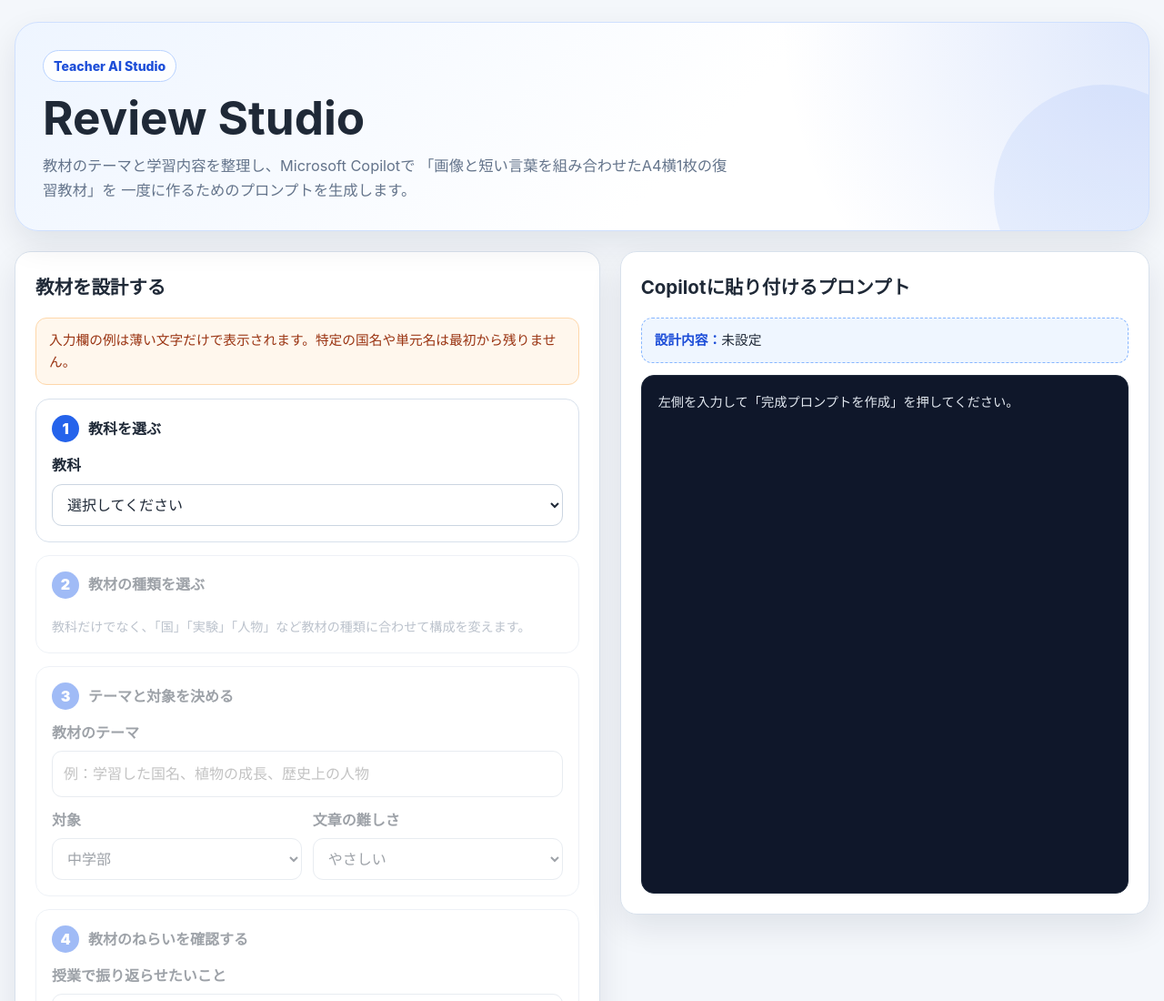
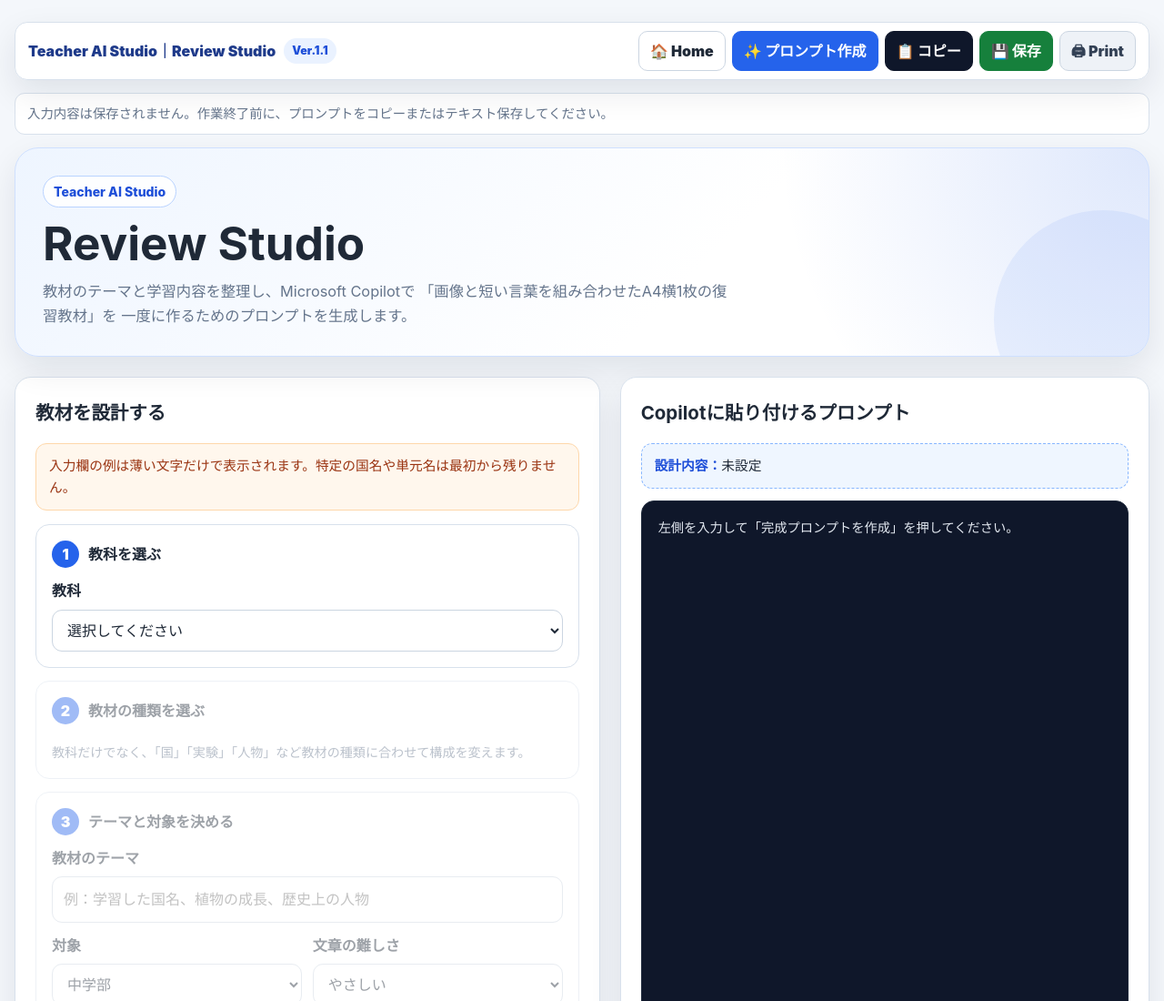
Before and after one commit to fujimao20035211-crypto/teacher-ai-studio, a plain HTML site: page review.html in a window 1280 px wide. Shown: the top 1100 px of the page at 91% size. Drawn offline with Linux system fonts and the light colour scheme.

Commit message:
review.html

```diff
--- a/review.html
+++ b/review.html
@@ -3,7 +3,7 @@
 <head>
   <meta charset="UTF-8">
   <meta name="viewport" content="width=device-width, initial-scale=1.0">
-  <title>Review Studio | Teacher AI Studio</title>
+  <title>Teacher AI Studio｜Review Studio</title>
   <style>
     :root {
       --bg: #f4f7fb;
@@ -472,7 +472,7 @@
 
     @media print {
       body { background: #fff; }
-      .hero, .main-grid, .preview-header { display: none !important; }
+      .toolbar, .save-note, .hero, .main-grid, .preview-header { display: none !important; }
       .app { width: auto; margin: 0; padding: 0; }
       .panel { border: 0; box-shadow: none; }
       .preview-panel { margin: 0; padding: 0; }
@@ -485,10 +485,159 @@
       }
       @page { size: A4 landscape; margin: 0; }
     }
+
+    .toolbar {
+      position: sticky;
+      top: 0;
+      z-index: 1000;
+      display: flex;
+      align-items: center;
+      justify-content: space-between;
+      gap: 14px;
+      min-height: 58px;
+      margin-bottom: 14px;
+      padding: 9px 14px;
+      border: 1px solid var(--line);
+      border-radius: 14px;
+      background: rgba(255,255,255,.96);
+      box-shadow: var(--shadow);
+      backdrop-filter: blur(10px);
+    }
+
+    .toolbar-title {
+      display: flex;
+      align-items: center;
+      gap: 9px;
+      min-width: 0;
+      color: #1e3a8a;
+      font-weight: 900;
+    }
+
+    .toolbar-title .tool-name {
+      overflow: hidden;
+      text-overflow: ellipsis;
+      white-space: nowrap;
+    }
+
+    .toolbar-title .version {
+      flex: 0 0 auto;
+      padding: 4px 9px;
+      border-radius: 999px;
+      background: var(--accent-soft);
+      color: #1d4ed8;
+      font-size: .78rem;
+    }
+
+    .toolbar-actions {
+      display: flex;
+      align-items: center;
+      justify-content: flex-end;
+      gap: 7px;
+      flex-wrap: wrap;
+    }
+
+    .toolbar-btn {
+      display: inline-flex;
+      align-items: center;
+      justify-content: center;
+      min-height: 38px;
+      padding: 8px 12px;
+      border: 1px solid #cbd5e1;
+      border-radius: 10px;
+      background: #fff;
+      color: var(--text);
+      text-decoration: none;
+      font-weight: 900;
+      cursor: pointer;
+      transition: .18s;
+    }
+
+    .toolbar-btn:hover {
+      transform: translateY(-1px);
+      border-color: #94a3b8;
+      background: #f8fafc;
+    }
+
+    .toolbar-btn.primary {
+      border-color: var(--accent);
+      background: var(--accent);
+      color: #fff;
+    }
+
+    .toolbar-btn.dark {
+      border-color: #0f172a;
+      background: #0f172a;
+      color: #fff;
+    }
+
+    .toolbar-btn.success {
+      border-color: var(--success);
+      background: var(--success);
+      color: #fff;
+    }
+
+    .toolbar-btn.soft {
+      background: #eef2f7;
+      color: #334155;
+    }
+
+    .save-note {
+      margin: 0 0 14px;
+      padding: 10px 13px;
+      border: 1px solid var(--line);
+      border-radius: 11px;
+      background: #fff;
+      color: var(--muted);
+      font-size: .9rem;
+    }
+
+    @media (max-width: 760px) {
+      .toolbar {
+        position: relative;
+        align-items: flex-start;
+        flex-direction: column;
+      }
+
+      .toolbar-title {
+        width: 100%;
+      }
+
+      .toolbar-title .tool-name {
+        white-space: normal;
+      }
+
+      .toolbar-actions {
+        width: 100%;
+        justify-content: flex-start;
+      }
+
+      .toolbar-btn {
+        flex: 1 1 135px;
+      }
+    }
+
   </style>
 </head>
 <body>
   <main class="app">
+    <header class="toolbar">
+      <div class="toolbar-title">
+        <span class="tool-name">Teacher AI Studio｜Review Studio</span>
+        <span class="version">Ver.1.1</span>
+      </div>
+
+      <nav class="toolbar-actions" aria-label="主要操作">
+        <a class="toolbar-btn" href="index.html">🏠 Home</a>
+        <button class="toolbar-btn primary" id="topGeneratePrompt" type="button">✨ プロンプト作成</button>
+        <button class="toolbar-btn dark" id="topCopyPrompt" type="button">📋 コピー</button>
+        <button class="toolbar-btn success" id="topDownloadPrompt" type="button">💾 保存</button>
+        <button class="toolbar-btn soft" id="topPrintPreview" type="button">🖨 Print</button>
+      </nav>
+    </header>
+
+    <p class="save-note">
+      入力内容は保存されません。作業終了前に、プロンプトをコピーまたはテキスト保存してください。
+    </p>
     <section class="hero">
       <div class="brand">Teacher AI Studio</div>
       <h1>Review Studio</h1>
@@ -1108,6 +1257,10 @@ Step 7
       });
 
       $("generatePrompt").addEventListener("click", buildPrompt);
+      $("topGeneratePrompt").addEventListener("click", buildPrompt);
+      $("topCopyPrompt").addEventListener("click", () => $("copyPrompt").click());
+      $("topDownloadPrompt").addEventListener("click", () => $("downloadPrompt").click());
+      $("topPrintPreview").addEventListener("click", () => $("printPreview").click());
 
       $("copyPrompt").addEventListener("click", async () => {
         const text = promptOutput.textContent;
```
